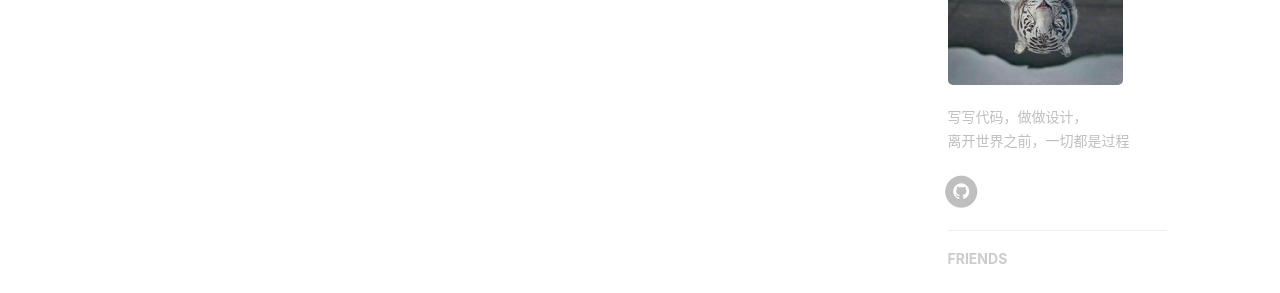
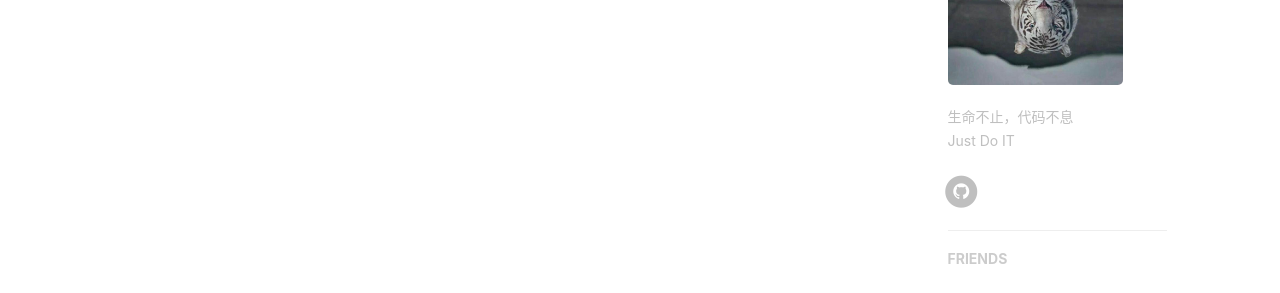
Before and after one commit to SuXiGithub/SuXiGithub.github.io, a Jekyll site: the page built from index.html, in a window 1280 px wide. Shown: the part 852-1145 px from the top of the page. Built offline with Jekyll 4.4.1, drawn with Linux system fonts in a browser that asks for light colours; nearby versions of some CDN libraries; the list of posts is cut into pages by our own code; comment, search, counter and statistics services are not loaded.

Commit message:
Update _config.yml

```diff
--- a/_config.yml
+++ b/_config.yml
@@ -72,7 +72,7 @@ ga_domain: huangxuan.me
 
 # Sidebar settings
 sidebar: true                           # whether or not using Sidebar.
-sidebar-about-description: "写写代码，做做设计，<br>离开世界之前，一切都是过程"
+sidebar-about-description: "生命不止，代码不息<br>Just Do IT"
 sidebar-avatar: /img/avatar_suxi.jpg      # use absolute URL, seeing it's used in both `/` and `/about/`
 
 
```
